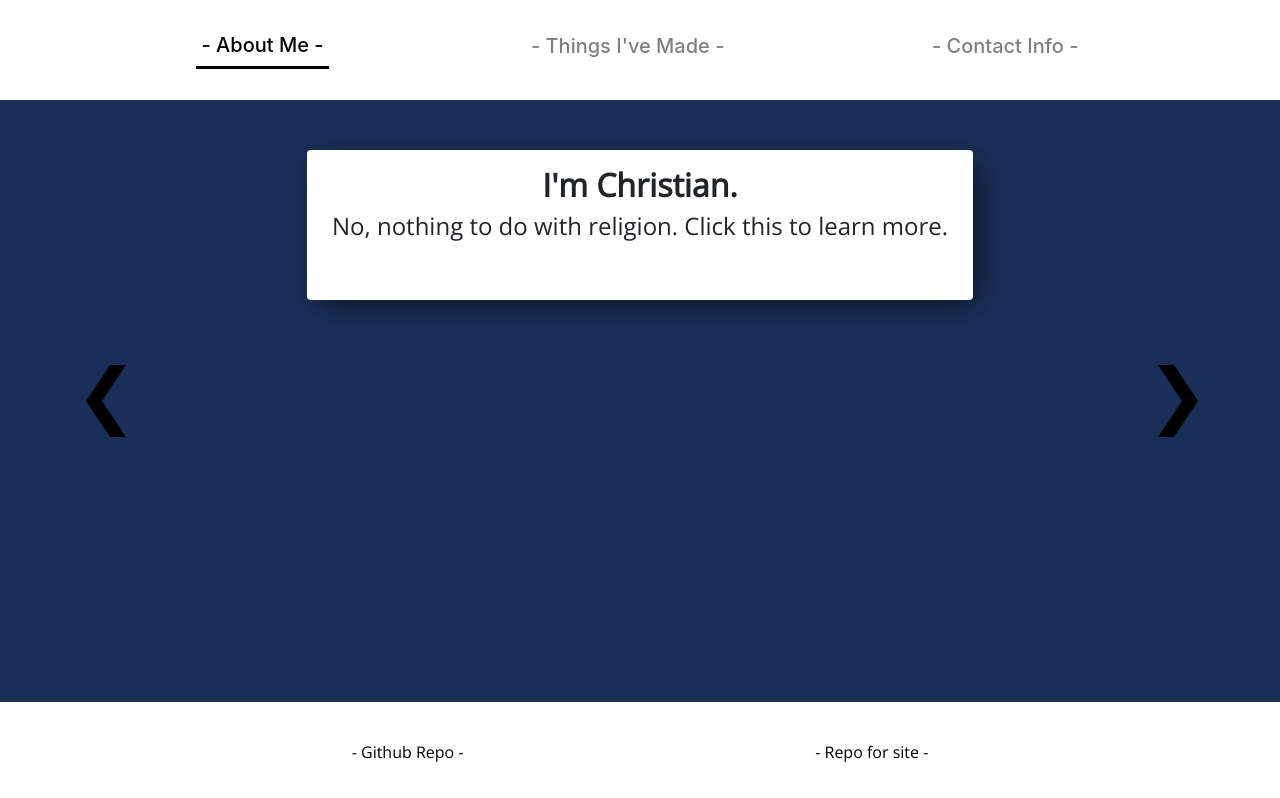
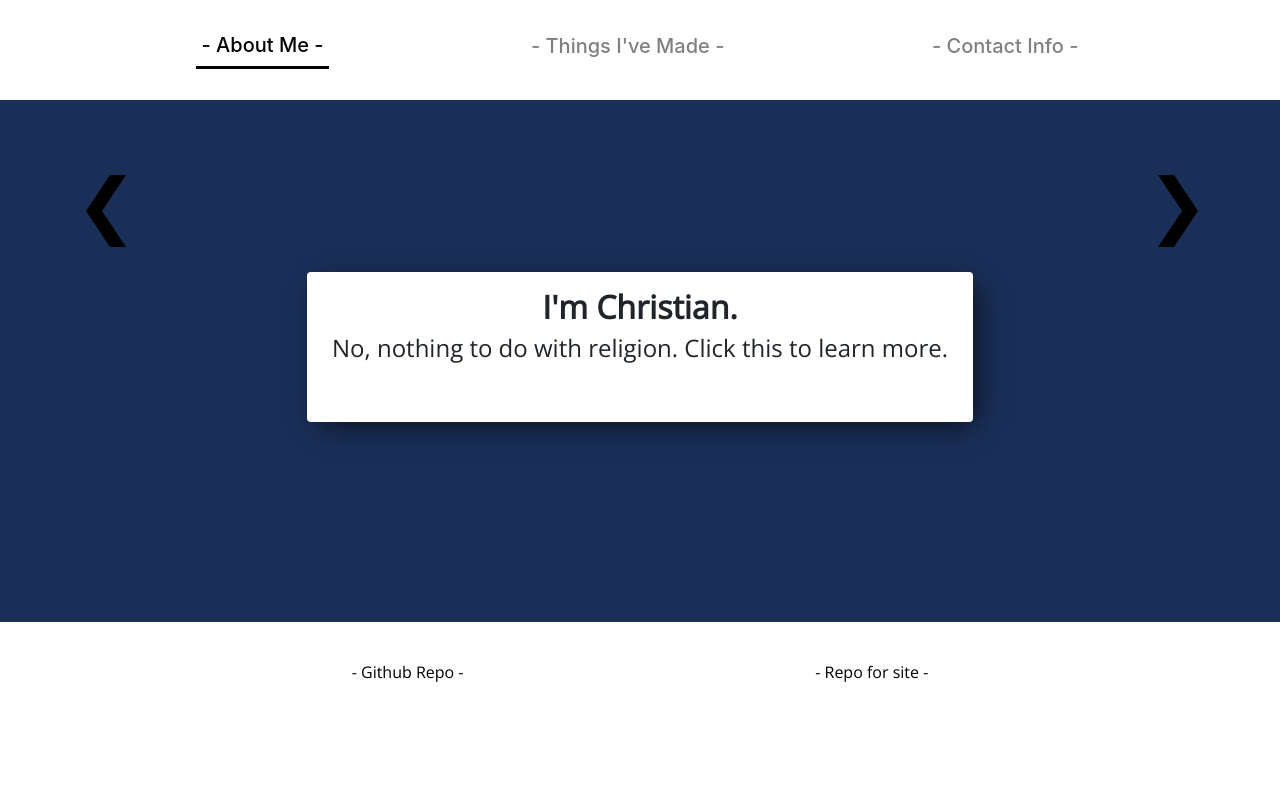
Before and after one commit to DrySoldier/DrySoldier.github.io, a React (Create React App) app: page / in a window 1280 px wide. Shown: the top 798 px of the page. Built offline with nearby package versions, Linux system fonts and the light colour scheme.

Commit message:
put the chevrons on top

```diff
--- a/src/App.css
+++ b/src/App.css
@@ -41,8 +41,8 @@
   width: 100%;
   background-color: rgba(0, 0, 0, 0);
   align-items: center;
-  margin-top: 50px;
-  margin-bottom: 50px;
+  margin-top: 10px;
+  margin-bottom: 10px;
 }
 
 .line {
--- a/src/App.js
+++ b/src/App.js
@@ -143,6 +143,14 @@ class App extends Component {
 
         <div className='content-container'>
 
+          <div className='arrow-container'>
+            <button className='left-chevron'><img src={require('./assets/chevron-left.png')} alt='arrow left'
+              onClick={this.leftClick} />
+            </button>
+            <button className='right-chevron'><img src={require('./assets/chevron-right.png')} alt='arrow right'
+              onClick={this.rightClick} /></button>
+          </div>
+
           <Spring
             from={{ opacity: 0 }}
             to={{ opacity: 1 }}
@@ -153,14 +161,6 @@ class App extends Component {
               </div>
             }
           </Spring>
-
-          <div className='arrow-container'>
-            <button className='left-chevron'><img src={require('./assets/chevron-left.png')} alt='arrow left'
-              onClick={this.leftClick} />
-            </button>
-            <button className='right-chevron'><img src={require('./assets/chevron-right.png')} alt='arrow right'
-              onClick={this.rightClick} /></button>
-          </div>
 
         </div>
 
```
Also changed, not shown: 19 other files (tests, documents, lock files or other folders).
